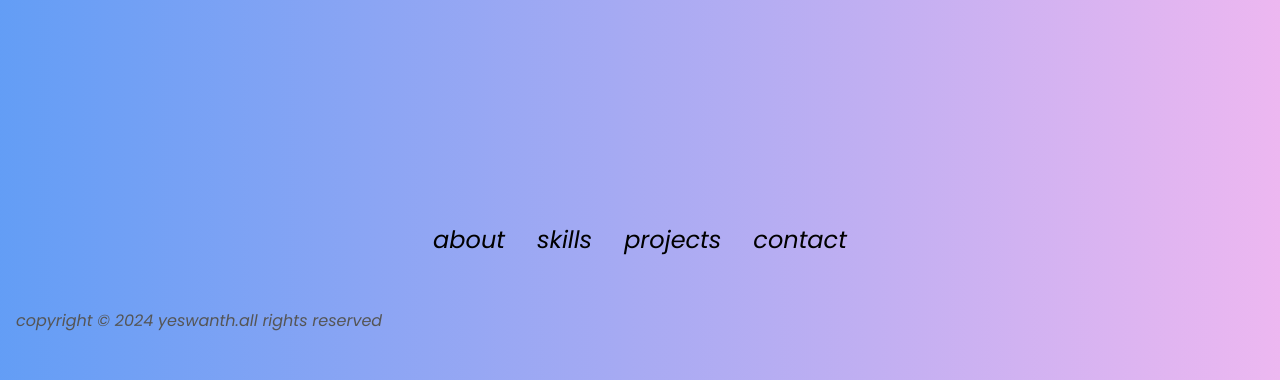
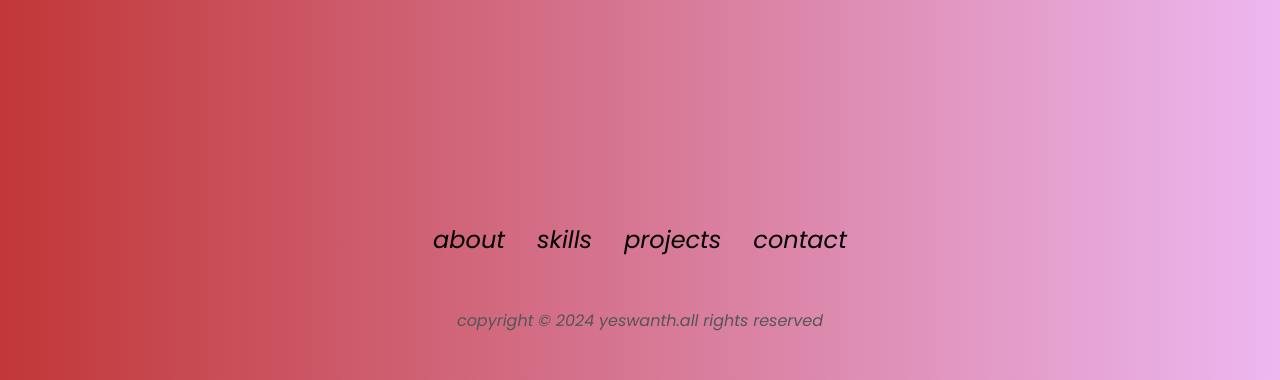
Before and after one commit to yeswanth6463/html_css_js_portfolio, a plain HTML site: page index.html in a window 1280 px wide. Shown: the part 4583-4963 px from the top of the page. Drawn offline with Linux system fonts and the light colour scheme; a script that the page names is missing.

Commit message:
Update style.css

```diff
--- a/style.css
+++ b/style.css
@@ -9,7 +9,7 @@
 }
 body{
     font-family: "poppins",sans-serif;
-    background: linear-gradient(to right, rgba(92, 153, 245, 0.956),rgba(225, 137, 231, 0.608) 100%);
+    background: linear-gradient(to right, rgba(190, 46, 46, 0.956),rgba(225, 137, 231, 0.608) 100%);
     background-size: cover;
     background-position: fixed;
     flex-direction: column;
@@ -422,5 +422,5 @@ footer{
 }
 
 footer p{
-    text-align: ;
+    text-align:center ;
 }
```
